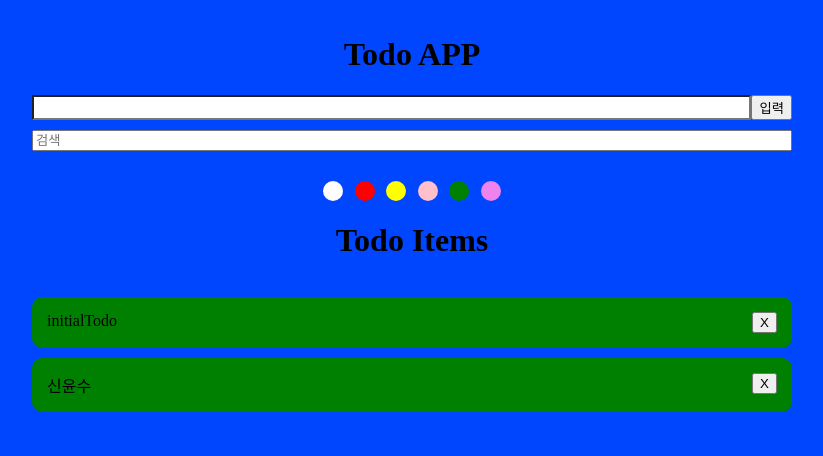
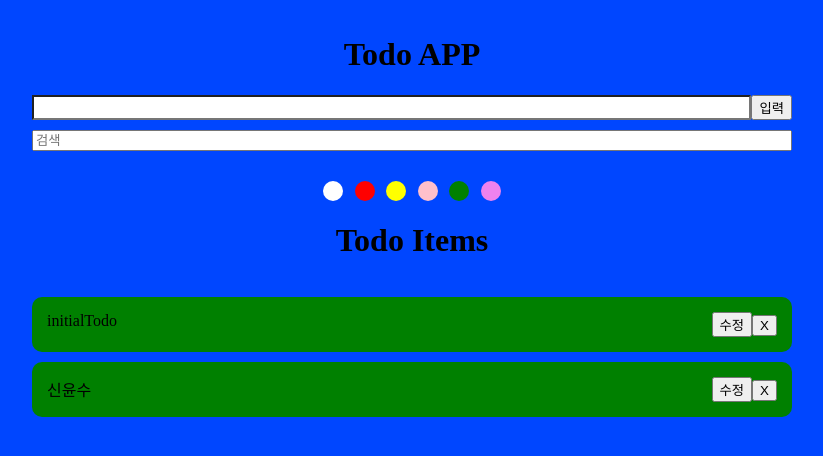
Before and after one commit to Younsoo-Shin/shinhan-5th-react-todo, a React (Vite) app: page / in a window 1280 px wide. Shown: the top 456 px of the page, without its empty margins (228-1051 px from the left). Built offline with nearby package versions, Linux system fonts and the light colour scheme.

Commit message:
Update for EditTodo

```diff
--- a/src/components/TodoApp.jsx
+++ b/src/components/TodoApp.jsx
@@ -9,6 +9,27 @@ import TodoItem from './TodoItem';
 import TodoList from './TodoList';
 import { getChoseong } from 'es-hangul';
 import { v4 as uuidv4 } from 'uuid';
+
+/**
+ * 1. TodoItem에 수정버튼을 만든다.
+ *    -> button태그 이용해서 만든다.
+ * 2. 수정버튼을 클릭하면, TodoItem에 Rendering되는 Todo 컨텐츠를 감싸는 태그를 input으로 보이게 한다.
+ *    -> 수정버튼에 onClick 이벤트 핸들러 연결.
+ *        -> 이벤트 내용은. 현재 수정버튼이 클릭되었는지에 대한 state를 변경하는 함수 호출. (state이름: isEditMode)
+ *    -> isEditMode가 true -> 컨텐츠를 input태그로 감싸서 // isEditMode: false -> 컨텐츠를 div태그로
+ * 3. input의 기본 value값은 기존 todo.text로 한다.
+ *    -> 해당 input내용을 기존에 존재하던 todo.text로 하되, state를 하나 부여하여 관리필요. (사용자입력을 저장할 state)
+ * 4. input이 변경되고, 다시 수정버튼을 누르면 해당 내용으로 저장된다.
+ *    -> 수정버튼에 onClick 이벤트 핸들러 내용 수정 --> isEditMode가 true일 경우엔 저장.
+ *    -> isEditMode가 false일 경우엔 input태그로 변경
+ =>필요 리소스
+ 1. isEditMode라는 state
+ 2. onClickEditBtn이라는 EventHandler 필요.
+      - 1. isEditMode 변경.
+      - 2. updateTodo 호출
+ 3. editInput: 사용자 입력을 저장할 State
+ 4. updateTodo라는 함수 필요.
+ */
 
 export default function TodoApp({}) {
   const [todoInput, setTodoInput] = useState('');
@@ -79,7 +100,21 @@ export default function TodoApp({}) {
     });
 
     setTodoArray(newTodoArray);
-    localStorage.setItem(STORAGE_TODO_KEY, JSON.stringify(newTodoArrays));
+    localStorage.setItem(STORAGE_TODO_KEY, JSON.stringify(newTodoArray));
+  };
+
+  const onUpdateFn = (item, newItem) => {
+    const newTodoArray = todoArray.map((todo) => {
+      if (todo.id === item.id) {
+        return {
+          ...item,
+          ...newItem,
+        };
+      }
+      return todo;
+    });
+    setTodoArray(newTodoArray);
+    localStorage.setItem(STORAGE_TODO_KEY, JSON.stringify(newTodoArray));
   };
 
   return (
@@ -133,7 +168,11 @@ export default function TodoApp({}) {
 
           <div style={{ width: '100%' }}>
             {/* <TodoList items={todoArray} /> */}
-            <TodoList items={renderedList} onDeleteFn={removeItem} />
+            <TodoList
+              items={renderedList}
+              onDeleteFn={removeItem}
+              onUpdateFn={onUpdateFn}
+            />
           </div>
         </div>
       </div>
--- a/src/components/TodoItem.jsx
+++ b/src/components/TodoItem.jsx
@@ -1,10 +1,50 @@
+/**
+//  * 1. TodoItem에 수정버튼을 만든다.
+//  *    -> button태그 이용해서 만든다.
+
+//  * 2. 수정버튼을 클릭하면, TodoItem에 Rendering되는 Todo 컨텐츠를 감싸는 태그를 input으로 보이게 한다.
+//  *    -> 수정버튼에 onClick 이벤트 핸들러 연결.
+//  *        -> 이벤트 내용은. 현재 수정버튼이 클릭되었는지에 대한 state를 변경하는 함수 호출. (state이름: isEditMode)
+//  *    -> isEditMode가 true -> 컨텐츠를 input태그로 감싸서 // isEditMode: false -> 컨텐츠를 div태그로
+//  * 3. input의 기본 value값은 기존 todo.text로 한다.
+//  *    -> 해당 input내용을 기존에 존재하던 todo.text로 하되, state를 하나 부여하여 관리필요. (사용자입력을 저장할 state)
+//  * 4. input이 변경되고, 다시 수정버튼을 누르면 해당 내용으로 저장된다.
+//  *    -> 수정버튼에 onClick 이벤트 핸들러 내용 수정 --> isEditMode가 true일 경우엔 저장.
+//  *    -> isEditMode가 false일 경우엔 input태그로 변경
+ =>필요 리소스
+ 1. isEditMode라는 state
+ 2. onClickEditBtn이라는 EventHandler 필요.
+      - 1. isEditMode 변경.
+      - 2. updateTodo 호출
+ 3. editInput: 사용자 입력을 저장할 State
+ 4. updateTodo라는 함수 필요.
+ */
+
+import { useState } from 'react';
+
 /**
  *
  * @params {onDelete} 함수 ()=>void
+ * @params {onUpdate} 함수 ({text: string} => void)
  * @returns {todo}
  */
-export default function TodoItem({ children, bgColor, onDelete }) {
+export default function TodoItem({ children, bgColor, onDelete, onUpdate }) {
   // 배경색과 리스트내용만 변경되는 함수.
+  const [isEditMode, setIsEditMode] = useState(false);
+  const [editInput, setEditInput] = useState(children);
+
+  const onClickEditBtn = () => {
+    if (isEditMode) {
+      // 1. editMode를 변경
+      setIsEditMode(!isEditMode);
+      // udpateTodo
+      onUpdate({ text: editInput });
+    } else {
+      setIsEditMode(!isEditMode);
+    }
+    // 2. updateTodo
+  };
+
   return (
     <li
       className="todo-item"
@@ -14,8 +54,20 @@ export default function TodoItem({ children, bgColor, onDelete }) {
         justifyContent: 'space-between',
       }}
     >
-      <div>{children}</div>
       <div>
+        {isEditMode ? (
+          <input
+            value={editInput}
+            onChange={(e) => {
+              setEditInput(e.target.value);
+            }}
+          />
+        ) : (
+          <div>{children}</div>
+        )}
+      </div>
+      <div>
+        <button onClick={onClickEditBtn}>수정</button>
         <button
           onClick={(e) => {
             onDelete(e);
--- a/src/components/TodoList.jsx
+++ b/src/components/TodoList.jsx
@@ -3,9 +3,10 @@ import TodoItem from './TodoItem';
 /**
  *
  * @param {onDeleteFn} listItem 삭제 (item)=> void
+ * @param {onUpdateFn} listItem 수정 (item, newItem)=> void
  * @returns
  */
-export default function TodoList({ items, onDeleteFn }) {
+export default function TodoList({ items, onDeleteFn, onUpdateFn }) {
   return (
     <ul>
       {/*
@@ -26,6 +27,11 @@ export default function TodoList({ items, onDeleteFn }) {
             onDelete={() => {
               onDeleteFn(item);
             }}
+            onUpdate={({ text }) => {
+              onUpdateFn(item, {
+                text: text,
+              });
+            }}
           >
             {item.text}
           </TodoItem>
```
